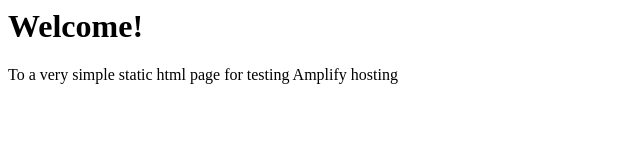
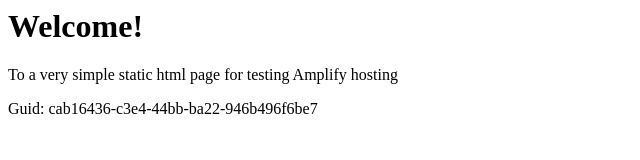
Before and after one commit to aws-aemilia-nrt/Github-PR-Commit-Integration-Test-DoNotTouch-Gith-OKSLNVO2-v1-prod-ap-northeast-1, a website: page src/index.html in a window 1280 px wide. Shown: the whole page, without its empty margins (0-640 px from the left). Drawn offline with Linux system fonts and the light colour scheme.

Commit message:
commit from integ tests

```diff
--- a/src/index.html
+++ b/src/index.html
@@ -1,3 +1,5 @@
+
+
 <html lang="en">
 
 <head>
@@ -10,6 +12,6 @@
 <body>
     <h1>Welcome!</h1>
     <p>To a very simple static html page for testing Amplify hosting</p>
-</body>
+    <p>Guid: cab16436-c3e4-44bb-ba22-946b496f6be7</p></body>
 
 </html>
```
